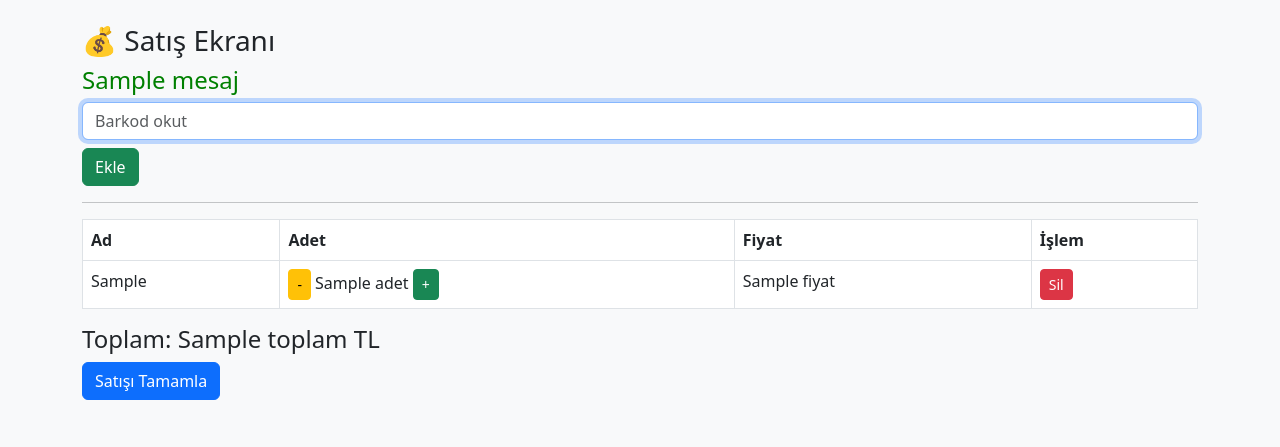
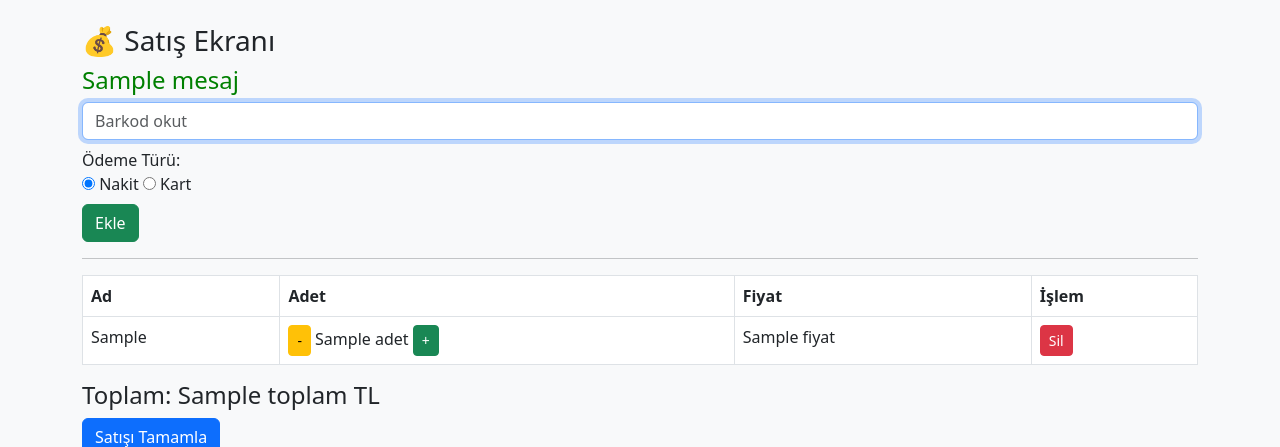
Before and after one commit to hasankucukali/kitap_sistem, a Python web app: template templates/satis.html in a window 1280 px wide. Shown: the part 54-501 px from the top of the page. Run offline with Jinja, Linux system fonts and the light colour scheme; the template is opened without the code that fills it: most values are stand-ins (such as "Sample title", 1, 10 or a date in 2020).

Commit message:
satis.html

```diff
--- a/templates/satis.html
+++ b/templates/satis.html
@@ -26,6 +26,13 @@
 
 <form method="post">
     <input name="barkod" class="form-control" placeholder="Barkod okut" autofocus>
+
+    <div class="mt-2">
+        <label>Ödeme Türü:</label><br>
+        <input type="radio" name="odeme" value="nakit" checked> Nakit
+        <input type="radio" name="odeme" value="kart"> Kart
+    </div>
+
     <button class="btn btn-success mt-2">Ekle</button>
 </form>
 
```
